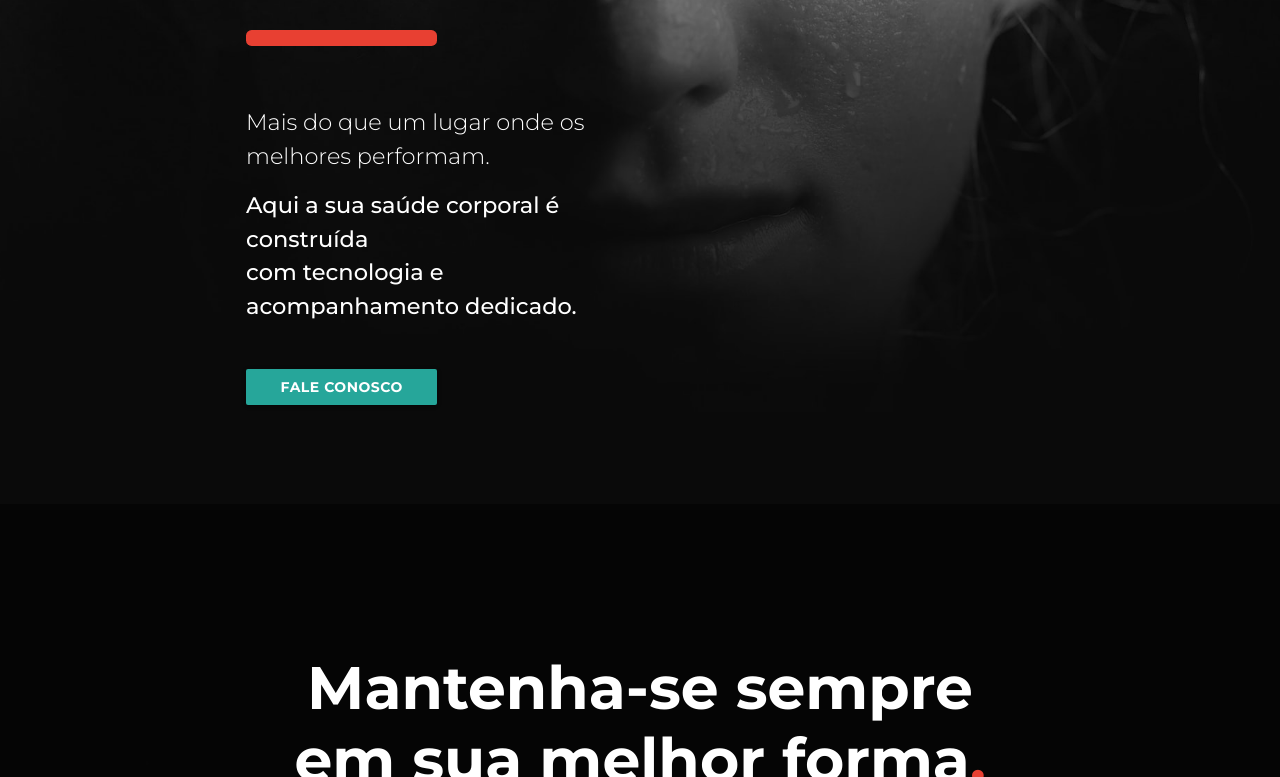
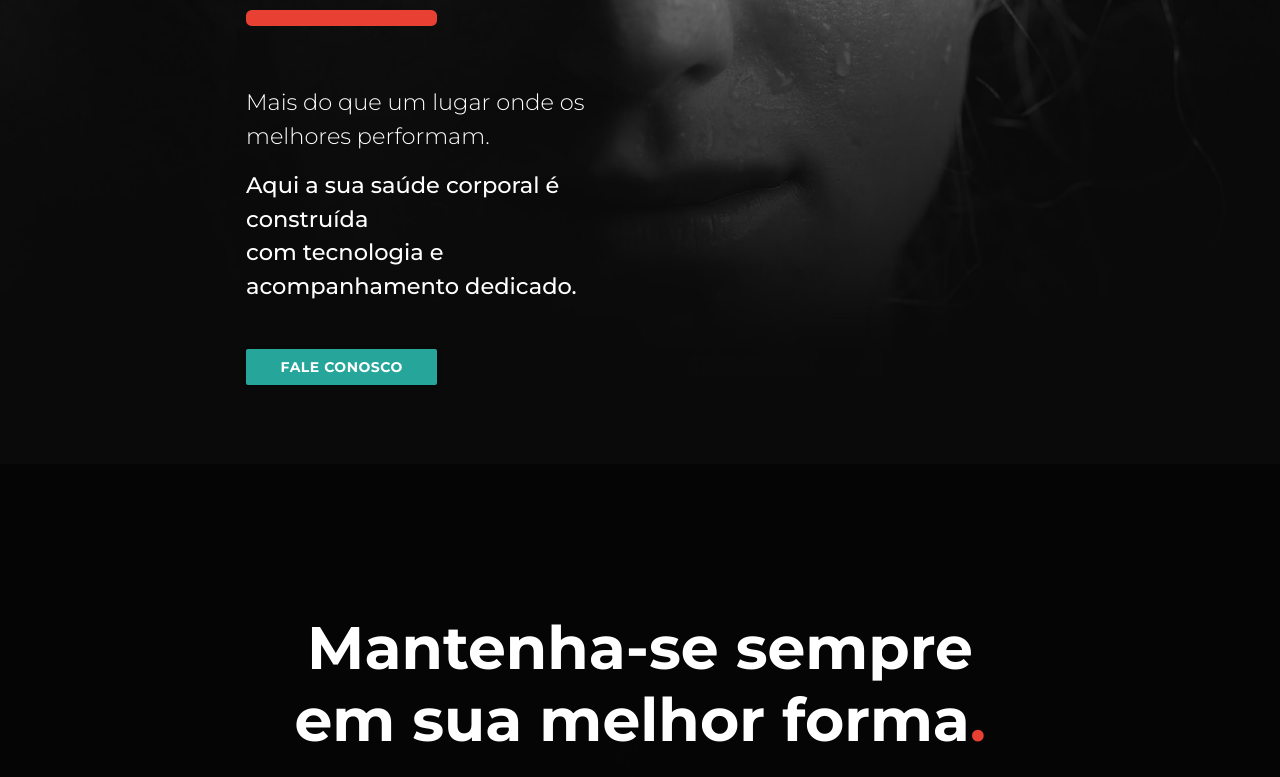
Before and after one commit to Biasiolo/attivita, a website built with Parcel: page src/index.html in a window 1280 px wide. Shown: the part 470-1247 px from the top of the page. Built offline with nearby package versions, Linux system fonts and the light colour scheme.

Commit message:
ajustes gerais

```diff
--- a/src/scss/main.scss
+++ b/src/scss/main.scss
@@ -18,7 +18,7 @@ body {
 // Seção Hero (Section 1)
 // =======================================================
 .hero {
-  height: 110vh;
+  height: 105vh;
   position: relative; // necessário para o overlay ficar absoluto dentro dela
 
   // Imagem de fundo ocupando a tela toda
```
